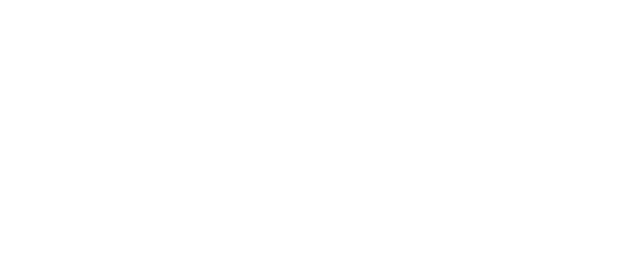
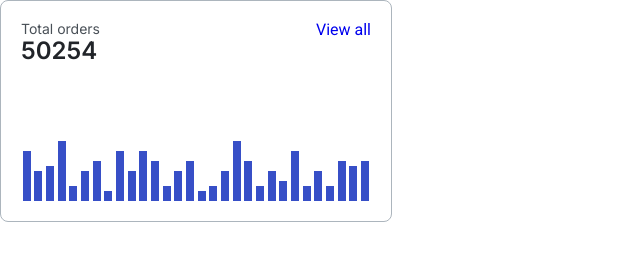
Before and after one commit to js-tasks-ru/htmlcss-20240216_akoesnikova, a website: page 04-lection2/01-histogram/index.html in a window 1280 px wide. Shown: the whole page, without its empty margins (0-640 px from the left). Drawn offline with Linux system fonts and the light colour scheme.

Commit message:
histogram

```diff
--- a/04-lection2/01-histogram/histogram.css
+++ b/04-lection2/01-histogram/histogram.css
@@ -0,0 +1,48 @@
+.histogram {
+    display: flex;
+    flex-direction: column;
+    justify-content: space-between;
+    border: 1px solid var(--grey-3);
+    padding: 20px;
+    border-radius: 8px;
+    width: 100%;
+    max-width: 350px;
+    height: 180px;
+}
+
+.histogram__header {
+    display: flex;
+}
+.histogram__info {
+    display: flex;
+    flex-direction: column;
+    flex: 1;
+}
+.histogram__text {
+    font-family: "Inter";
+    font-size: 14px;
+    font-weight: 400;
+    color: var(--grey-4);
+}
+.histogram__num {
+    font-family: "Inter";
+    font-size: 24px;
+    font-weight: 600;
+    color: var(--black);
+}
+
+.histogram__link a {
+    text-decoration: none;
+}
+
+.histogram__container {
+    display: flex;
+    justify-content: space-evenly;
+    gap: 2px;
+    transform: rotateX(180deg);
+}
+
+.column {
+    width: 8px;
+    background-color: var(--blue);
+}
--- a/04-lection2/01-histogram/index.html
+++ b/04-lection2/01-histogram/index.html
@@ -6,6 +6,48 @@
         <link rel="stylesheet" href="./histogram.css">
     </head>
     <body>
-
+    <div class="histogram">
+        <div class="histogram__header">
+            <div class="histogram__info">
+                <span class="histogram__text">Total orders</span>
+                <span class="histogram__num">50254</span>
+            </div>
+            <div class="histogram__link">
+                <a href="#">View all</a>
+            </div>
+        </div>
+        <div class="histogram__container">
+            <div class="column" style="height: 50px;"></div>
+            <div class="column" style="height: 30px;"></div>
+            <div class="column" style="height: 35px;"></div>
+            <div class="column" style="height: 60px;"></div>
+            <div class="column" style="height: 15px;"></div>
+            <div class="column" style="height: 30px;"></div>
+            <div class="column" style="height: 40px;"></div>
+            <div class="column" style="height: 10px;"></div>
+            <div class="column" style="height: 50px;"></div>
+            <div class="column" style="height: 30px;"></div>
+            <div class="column" style="height: 50px;"></div>
+            <div class="column" style="height: 40px;"></div>
+            <div class="column" style="height: 15px;"></div>
+            <div class="column" style="height: 30px;"></div>
+            <div class="column" style="height: 40px;"></div>
+            <div class="column" style="height: 10px;"></div>
+            <div class="column" style="height: 15px;"></div>
+            <div class="column" style="height: 30px;"></div>
+            <div class="column" style="height: 60px;"></div>
+            <div class="column" style="height: 40px;"></div>
+            <div class="column" style="height: 15px;"></div>
+            <div class="column" style="height: 30px;"></div>
+            <div class="column" style="height: 20px;"></div>
+            <div class="column" style="height: 50px;"></div>
+            <div class="column" style="height: 15px;"></div>
+            <div class="column" style="height: 30px;"></div>
+            <div class="column" style="height: 15px;"></div>
+            <div class="column" style="height: 40px;"></div>
+            <div class="column" style="height: 35px;"></div>
+            <div class="column" style="height: 40px;"></div>
+        </div>
+    </div>
     </body>
 </html>
```
